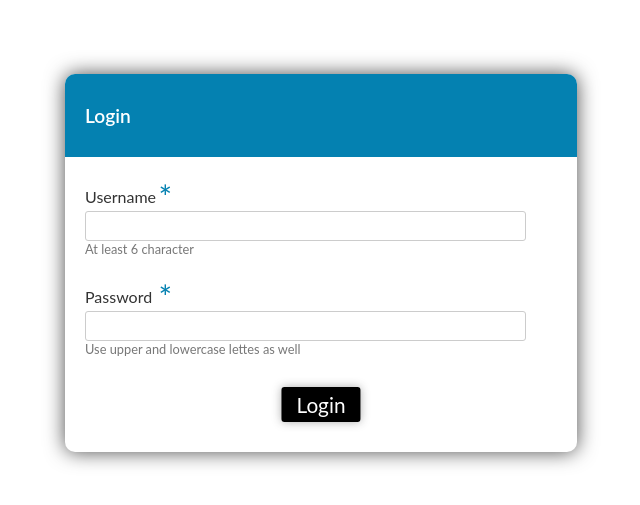
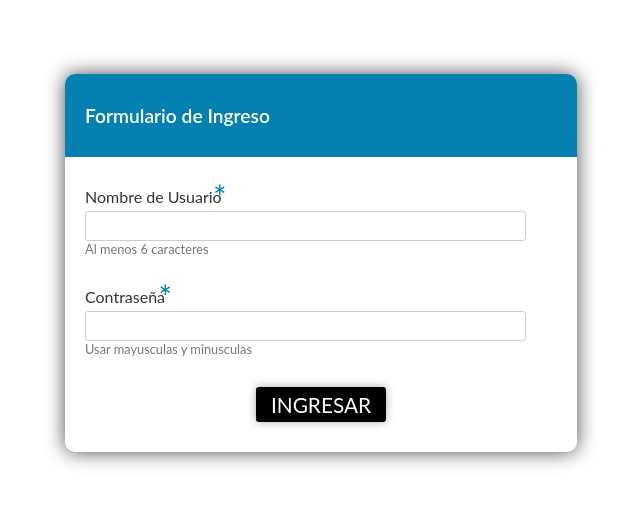
Before and after one commit to marcosmurcia92/Clase1_Login_UTNPROGIII, a plain HTML site: page Index.html in a window 1280 px wide. Shown: the part 137-642 px from the top of the page, without its empty margins (319-959 px from the left). Drawn offline with Linux system fonts and the light colour scheme.

Commit message:
Traduccion de Textos
Traducidos los textos del template y los controles

```diff
--- a/Index.html
+++ b/Index.html
@@ -6,7 +6,7 @@
     <meta name="google" value="notranslate">
 
 
-    <title>CodePen - A Pen by  Zoltan Kohalmy</title>
+    <title>Clase 1 - Login - ProgIII</title>
 
 
 
@@ -56,6 +56,13 @@ form label span {
   font-size: 2em;
   position: absolute;
   left: 2.3em;
+  top: -10px;
+}
+form label spanspan {
+  color: #0481b1;
+  font-size: 2em;
+  position: absolute;
+  left: 4em;
   top: -10px;
 }
 form input {
@@ -110,14 +117,14 @@ form button:hover {
 
 
 <form>
-  <header>Login</header>
-  <label>Username <span>*</span></label>
+  <header>Formulario de Ingreso</header>
+  <label>Nombre de Usuario <spanspan>*</spanspan></label>
   <input/>
-  <div class="help">At least 6 character</div>
-  <label>Password <span>*</span></label>
+  <div class="help">Al menos 6 caracteres</div>
+  <label>Contraseña <span>*</span></label>
   <input/>
-  <div class="help">Use upper and lowercase lettes as well</div>
-  <button>Login</button>
+  <div class="help">Usar mayusculas y minusculas</div>
+  <button>INGRESAR</button>
 </form>
 
 
```
